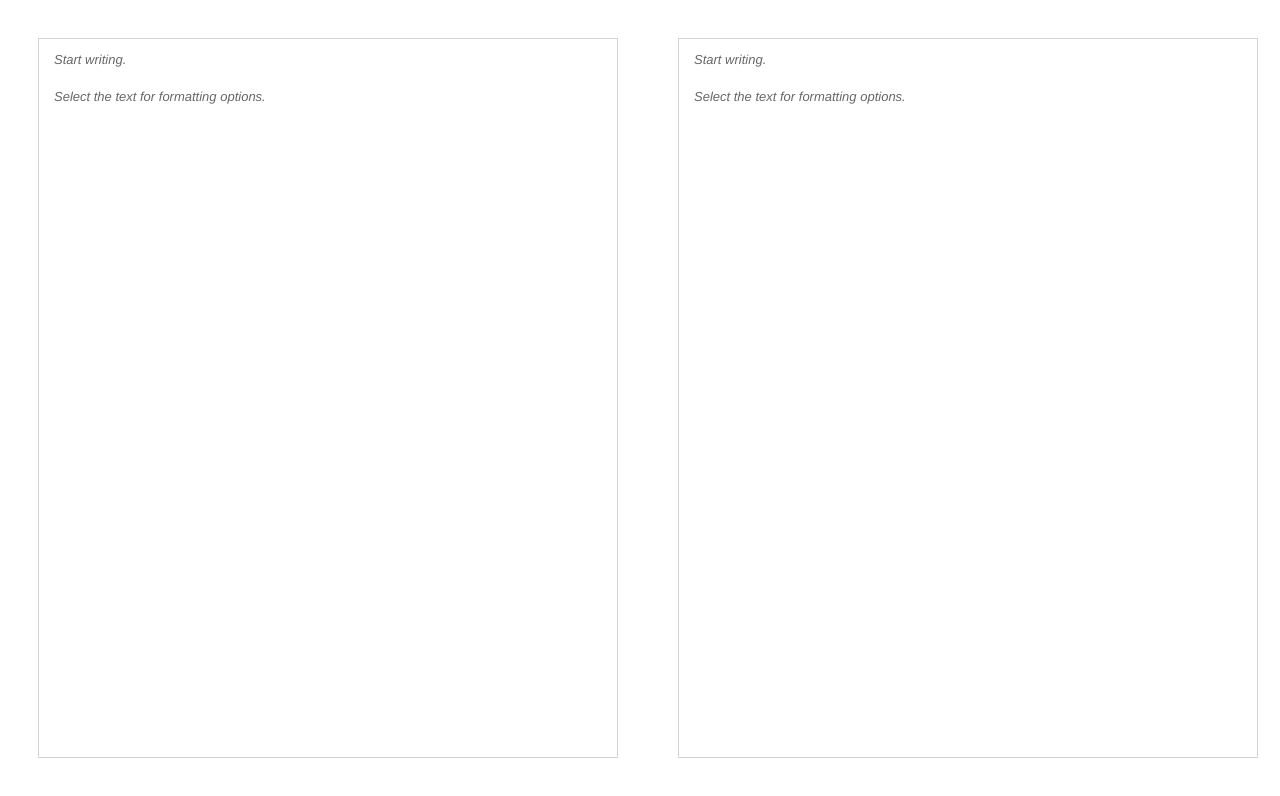
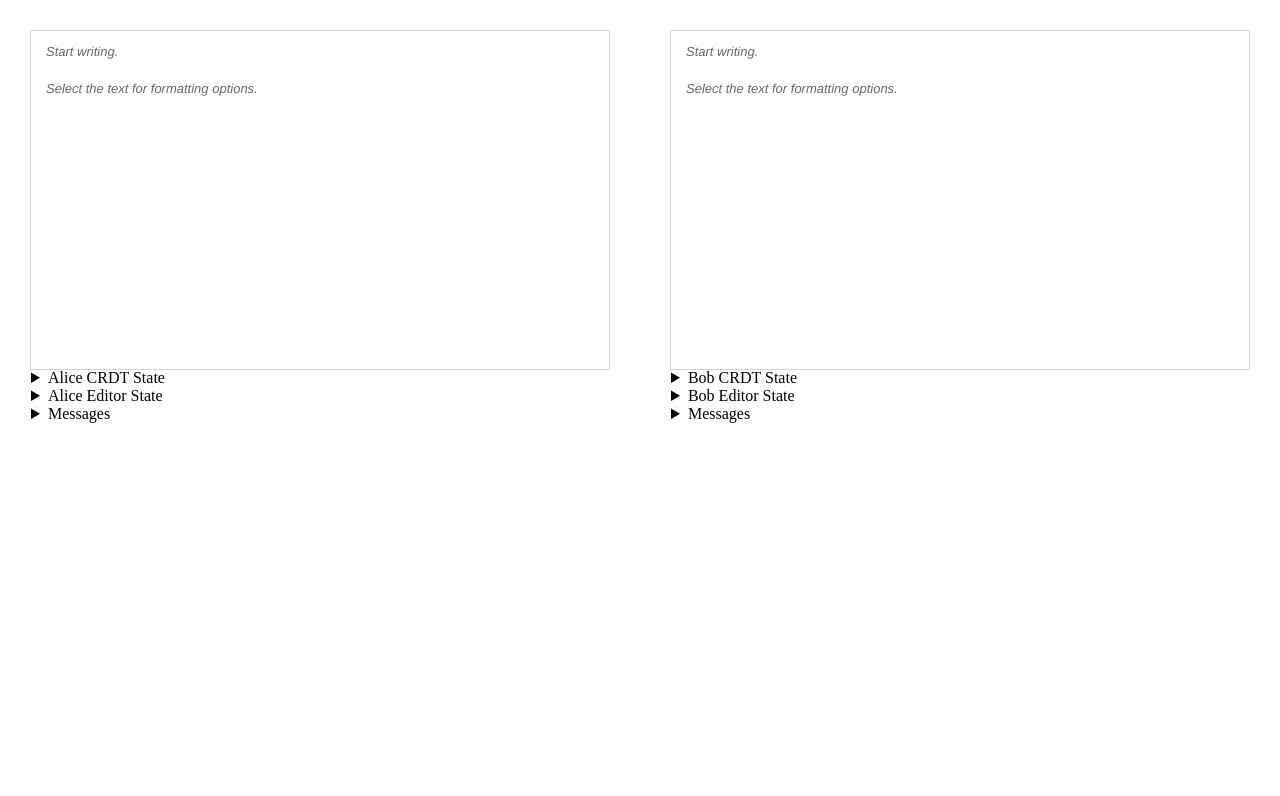
Before and after one commit to Gozala/conspire, a website with bundled scripts: page index.html in a window 1280 px wide. Built offline with nearby package versions, Linux system fonts and the light colour scheme.

Commit message:
Add some debugging ui

```diff
--- a/dat/conspire.gozala.io/main.js
+++ b/dat/conspire.gozala.io/main.js
@@ -36,6 +36,9 @@ class Tokens /*::<a>*/ {
 }
 
 class Conspirator {
+  /**::
+  root:HTMLElement
+  */
   constructor(name) {
     this.id = `${name}@${Date.now().toString(32)}`
     this.feed = new FeedWriter(name)
@@ -48,24 +51,22 @@ class Conspirator {
   follow(actor) {
     this.repo.follow(actor.feed)
   }
-  init(node) {
-    this.view(node)
+  init(root) {
+    this.root = root
+    this.view()
     this.repo.change(doc => {
       doc.content = [] //new Automerge.Text()
       doc.cursors = {}
 
-      new QuillRichText(new Tokens(doc.content)).patch(
-        this.editor.getContents()
-      )
+      const text = new QuillRichText(new Tokens(doc.content))
+      text.patch(this.editor.getContents())
 
       doc.cursors[this.id] = this.editor.getSelection()
     }, "init")
+    this.inspect()
   }
-  // sizeOf(fragment) {
-  //   const size = fragment.insert instanceof Text ? fragment.insert.length : 1
-  //   return size
-  // }
   merge(patch) {
+    this.log(patch)
     this.repo.change(doc => {
       if (patch.delta) {
         const text = new QuillRichText(new Tokens(doc.content))
@@ -75,83 +76,8 @@ class Conspirator {
       if (patch.selection) {
         doc.cursors[this.id] = patch.selection
       }
-
-      // const content = doc.content
-      // let position = 0
-      // let index = 0
-      // let offset = 0
-
-      // for (const op of patch.ops) {
-      //   switch (op.type) {
-      //     case "select": {
-      //       if (op.select) {
-      //         doc.cursors[this.id] = op.select
-      //       }
-      //       break
-      //     }
-      //     case "delete": {
-      //       let length = op.delete
-      //       while (length > 0) {
-      //         const fragment = content[index]
-      //         const size = this.sizeOf(fragment)
-
-      //         if (offset + length < size) {
-      //           fragment.insert.deleteAt(offset, length)
-      //           length = 0
-      //         } else {
-      //           if (offset === 0) {
-      //             content.deleteAt(index)
-      //             length -= size
-      //           } else {
-      //             fragment.insert.deleteAt(offset, size - offset)
-      //             length -= size - offset
-      //             index += 1
-      //             offset = 0
-      //           }
-      //         }
-      //       }
-      //       break
-      //     }
-      //     case "retain": {
-      //       let length = op.retain
-      //       while (length > 0) {
-      //         const fragment = content[index]
-      //         const size = this.sizeOf(fragment)
-
-      //         if (offset + length < size) {
-      //           if (fragment.attributes) {
-      //           }
-      //           fragment.insert.deleteAt(offset, length)
-      //           length = 0
-      //         } else {
-      //           if (offset === 0) {
-      //             content.deleteAt(index)
-      //             length -= size
-      //           } else {
-      //             fragment.insert.deleteAt(offset, size - offset)
-      //             length -= size - offset
-      //             index += 1
-      //             offset = 0
-      //           }
-      //         }
-      //       }
-      //     }
-      //     case "insert": {
-      //       const { insert, attributes } = op
-      //       if (typeof insert === "string") {
-      //         doc.content.insertAt(offset, {
-      //           insert: new Automerge.Text(),
-      //           attributes
-      //         })
-      //         doc.content[offset].insert.insertAt(0, ...insert.split(""))
-      //       } else {
-      //         doc.content.insertAt(offset, insert)
-      //       }
-      //       break
-      //     }
-      //   }
-      // }
     })
+    this.inspect()
   }
   async watch() {
     for await (const { member, message } of this.thread.messages) {
@@ -160,28 +86,11 @@ class Conspirator {
       }
     }
   }
-  // toDelta(content) {
-  //   const delta = { ops: [] }
-  //   for (const op of ops) {
-  //     if (op.retain) {
-  //       delta.ops.push(op)
-  //     } else if (op.delete) {
-  //       delta.ops.push(op)
-  //     } else if (op.insert instanceof Automerge.Text) {
-  //       const insert = op.insert.join("")
-  //       delta.ops.push({ insert, attributes: op.attributes })
-  //     } else {
-  //       delta.ops.push(op)
-  //     }
-  //   }
-  //   return delta
-  // }
   receive(message) {
     const cursors = this.document.cursors || {}
     this.repo.applyChanges(message)
-    const delta = new QuillRichText(
-      new Tokens(this.document.content)
-    ).toContent()
+    const text = new QuillRichText(new Tokens(this.document.content))
+    const delta = text.toContent()
     this.editor.setContents(delta)
     for (const name in this.document.cursors) {
       const cursor = this.document.cursors[name]
@@ -194,12 +103,14 @@ class Conspirator {
         this.cursors.moveCursor(name, cursor)
       }
     }
+
+    this.inspect()
   }
   get cursors() {
     return this.editor.getModule("cursors")
   }
-  view(node) {
-    this.editor = new Quill(node, {
+  view() {
+    this.editor = new Quill(this.root.querySelector(".editor.input"), {
       modules: {
         cursors: true,
         conspire: this,
@@ -220,6 +131,28 @@ class Conspirator {
     this.watch()
     return this
   }
+
+  log(message) {
+    const container = this.root.querySelector(".messages")
+    const row = document.createElement("pre")
+    row.textContent = JSON.stringify(message)
+    container.insertBefore(row, container.firstChild)
+    const [_1, _2, _3, _4, _5, ...rest] = container.childNodes
+    for (const child of rest) {
+      child.remove()
+    }
+  }
+  inspect() {
+    this.root.querySelector(".crdt.state").textContent = new QuillRichText(
+      new Tokens(this.document.content)
+    ).inspect()
+
+    this.root.querySelector(".editor.state").textContent = JSON.stringify(
+      this.editor.getContents(),
+      null,
+      2
+    )
+  }
 }
 
 const alice = new Conspirator("Alice")
--- a/dat/conspire.gozala.io/style.css
+++ b/dat/conspire.gozala.io/style.css
@@ -1,15 +1,23 @@
 body {
   display: flex;
   position: absolute;
-  height: 90%;
+  height: 50%;
   width: 100%;
+  margin: 0;
 }
 
-article {
+section {
+  flex: 1;
   border: 1px solid lightgray;
   height: auto;
 }
-#bob,
-#alice {
+
+section,
+pre {
   margin: 30px;
 }
+
+.messages {
+  flex-direction: row-reverse;
+  overflow-x: auto;
+}
--- a/index.html
+++ b/index.html
@@ -13,9 +13,35 @@
     <script src="./dat/conspire.gozala.io/main.js" type="module" async defer></script>
   </head>
   <body>
-    <article id="alice">
-    </article>
-    <article id="bob">
-    </article>
+    <section id="alice">
+      <article class="editor input"></article>
+      <details>
+        <summary>Alice CRDT State</summary>
+        <pre class="crdt state"></pre>
+      </details>
+      <details>
+        <summary>Alice Editor State</summary>
+        <pre class="editor state"></pre>
+      </details>
+      <details>
+        <summary>Messages</summary>
+        <article class="messages"></article>
+      </details>
+    </section>
+    <section id="bob">
+      <article class="editor input"></article>
+      <details>
+        <summary>Bob CRDT State</summary>
+        <pre class="crdt state"></pre>
+      </details>
+      <details>
+          <summary>Bob Editor State</summary>
+          <pre class="editor state"></pre>
+      </details>
+      <details>
+          <summary>Messages</summary>
+          <article class="messages"></article>
+        </details>
+    </section>
   </body>
 </html>
```
